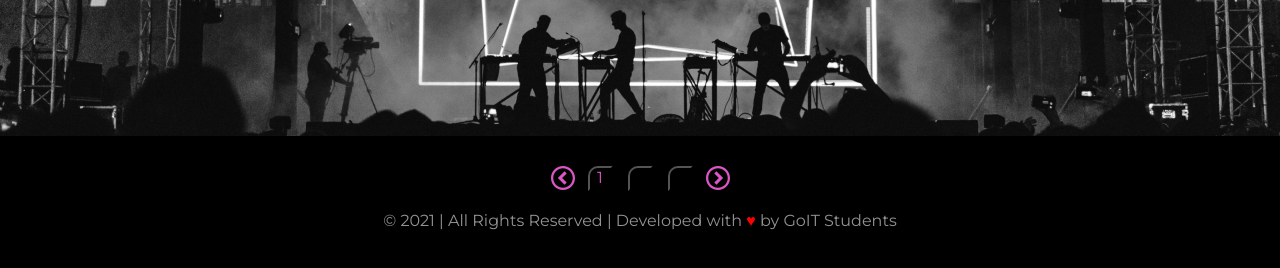
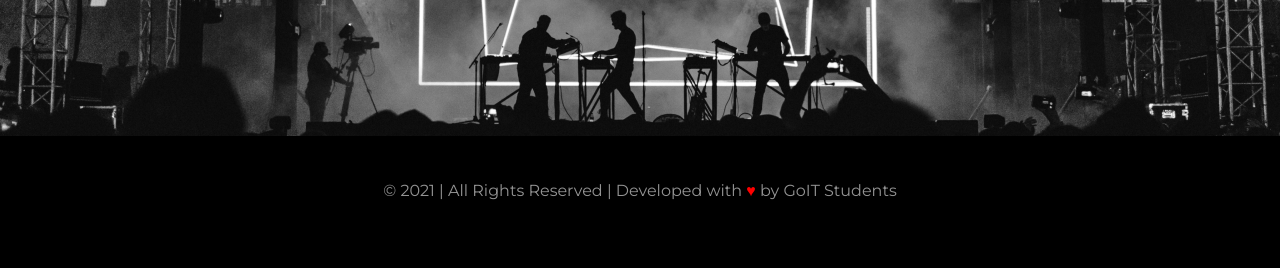
Before and after one commit to Pugli87/Proyecto_JavaScript_GOIT, a website built with Parcel: page src/index.html in a window 1280 px wide. Shown: the part 250-518 px from the top of the page. Built offline with nearby package versions, Linux system fonts and the light colour scheme; no server answers.

Commit message:
Update footer.html
eliminacion de botones prev y next
quedaron comentados

```diff
--- a/src/partials/footer.html
+++ b/src/partials/footer.html
@@ -1,21 +1,20 @@
 <footer class="footer">
   <div class="footer__pag" id="paginacion">
-    <button class="footer__btn footer__btn--prev" id="prev">
+    <!-- <button class="footer__btn footer__btn--prev" id="prev">
       <svg class="footer__svg" width="24px" height="24px">
         <use href="/src/images/svg.defs.svg#icon-circle-left"></use>
       </svg>
-    </button>
+    </button> -->
     <div class="footer__pages" id="pages">
-      <button class="footer__page" id="page"></button>
+      <!-- <button class="footer__page" id="page"></button>
       <button class="footer__page" id="pagePrev"></button>
-      <button class="footer__page" id="pageNext"></button>
-
+      <button class="footer__page" id="pageNext"></button>  -->
     </div>
-    <button class="footer__btn footer__btn--next" id="next">
+    <!-- <button class="footer__btn footer__btn--next" id="next">
       <svg class="footer__svg" width="24px" height="24px">
         <use href="/src/images/svg.defs.svg#icon-circle-right"></use>
       </svg>
-    </button>
+    </button> -->
   </div>
   // contenedor para botones de pag
   <div>
```
